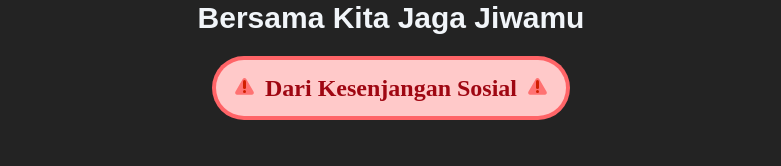
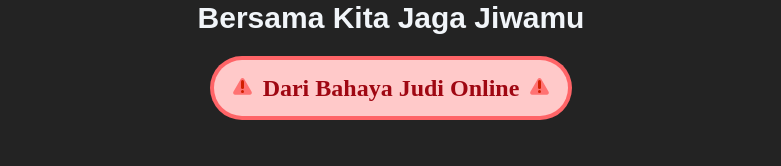
Before and after one commit to Nev113/JagaJiwa, a Next.js app: page / in a window 1280 px wide. Shown: the part 453-619 px from the top of the page, without its empty margins (249-1030 px from the left). Built offline with nearby package versions, Linux system fonts and the light colour scheme.

Commit message:
style: change the headline page

```diff
--- a/app/page.tsx
+++ b/app/page.tsx
@@ -57,7 +57,7 @@ export default function Home() {
         </h1>
         <div className="md:p-3 md:px-4 p-1 px-2 ring-4 ring-red-400 bg-red-200 rounded-full font-lora text-red-800 md:text-2xl text-xl font-bold flex flex-row items-center justify-center gap-2">
           <Image src={warning} alt="Warning" sizes="70" />
-          Dari Kesenjangan Sosial
+          Dari Bahaya Judi Online
           <Image src={warning} alt="Warning" sizes="70" />
         </div>
       </div>
```
